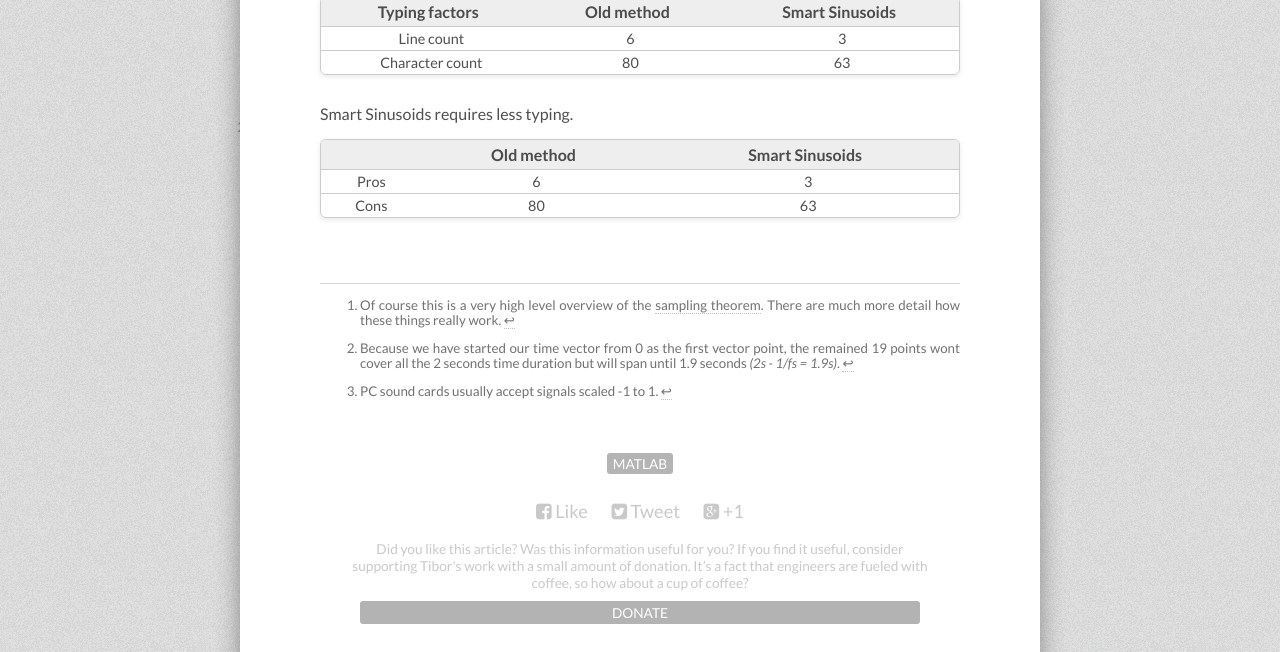
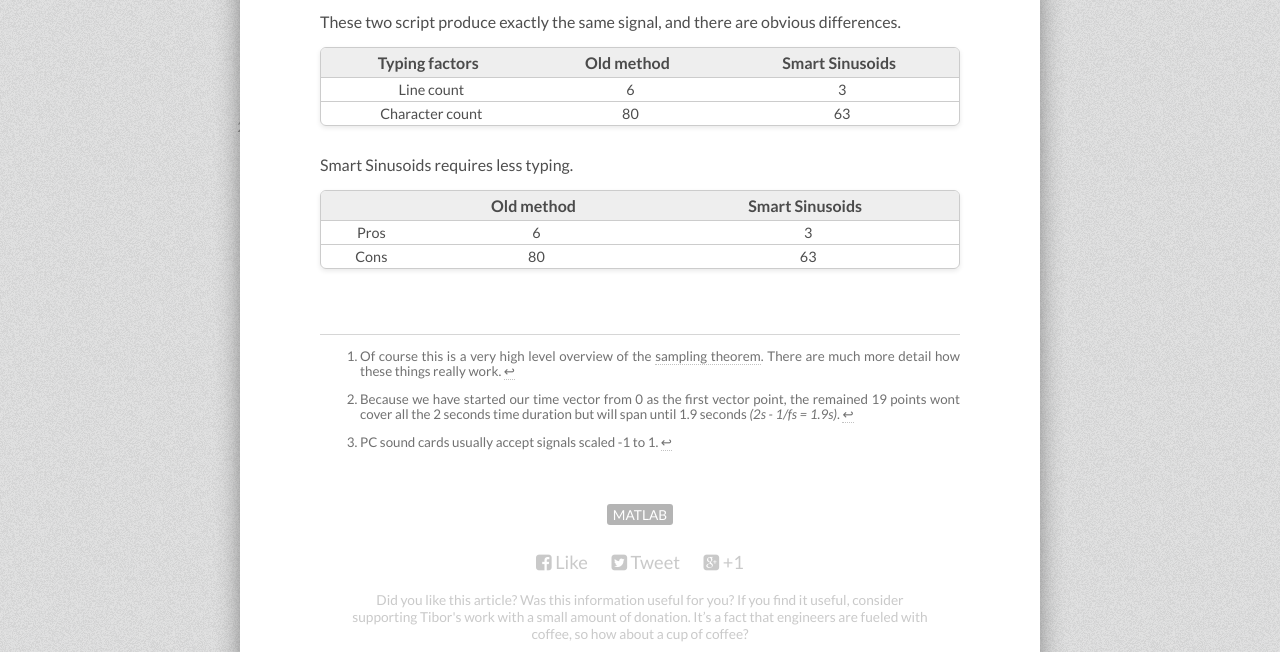
Before and after one commit to tiborsimon/tiborsimon.github.io, a Jekyll site: the page built from _posts/2015-05-28-smart-sinusoids.md, in a window 1280 px wide and 900 px high, scrolled down 6262 px, cut to the strip 248-900 px from the top of the window. Built offline with Jekyll 4.4.1, drawn with Linux system fonts in a browser that asks for light colours; nearby versions of some CDN libraries; comment, search, counter and statistics services are not loaded.

Commit message:
Article update

```diff
--- a/_posts/2015-05-28-smart-sinusoids.md
+++ b/_posts/2015-05-28-smart-sinusoids.md
@@ -132,6 +132,8 @@ If your answers for the last two questions were both _nope_, the following metho
 
 {% gist tiborsimon/89c9ca291f761c988d7e %}
 
+These two script produce exactly the same signal, and there are obvious differences.
+
 | Typing factors  | Old method | Smart Sinusoids |
 |:--------------:|:----:|:---------------------:|
 | Line count | 6 | 3
```
